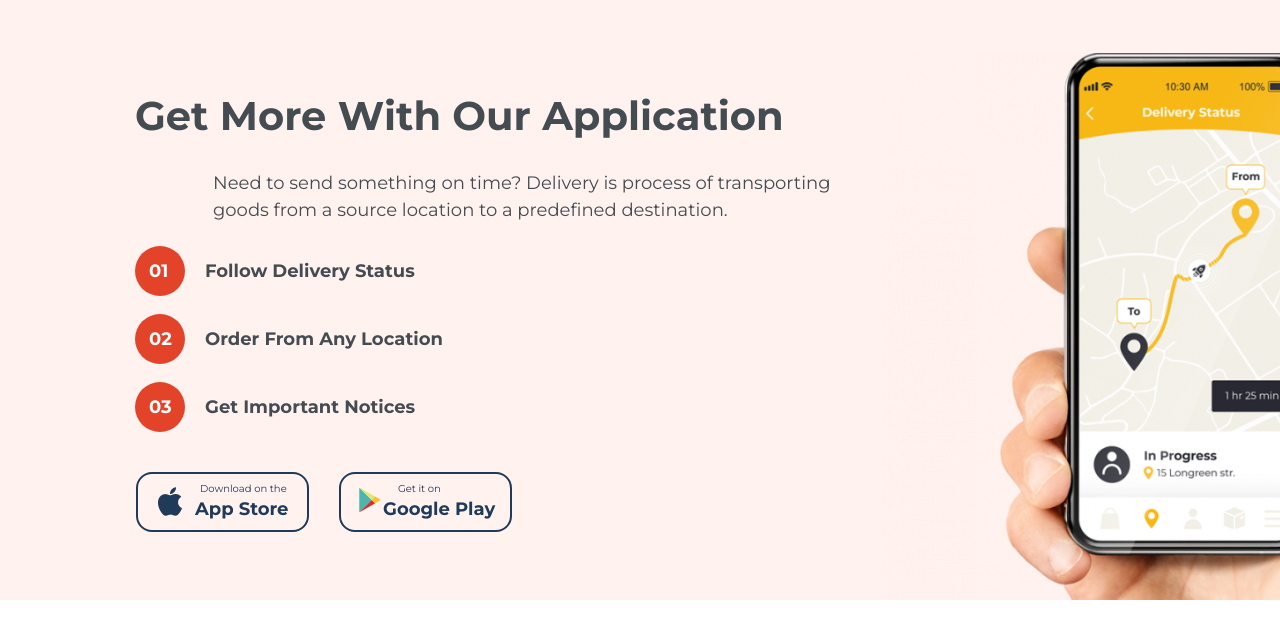
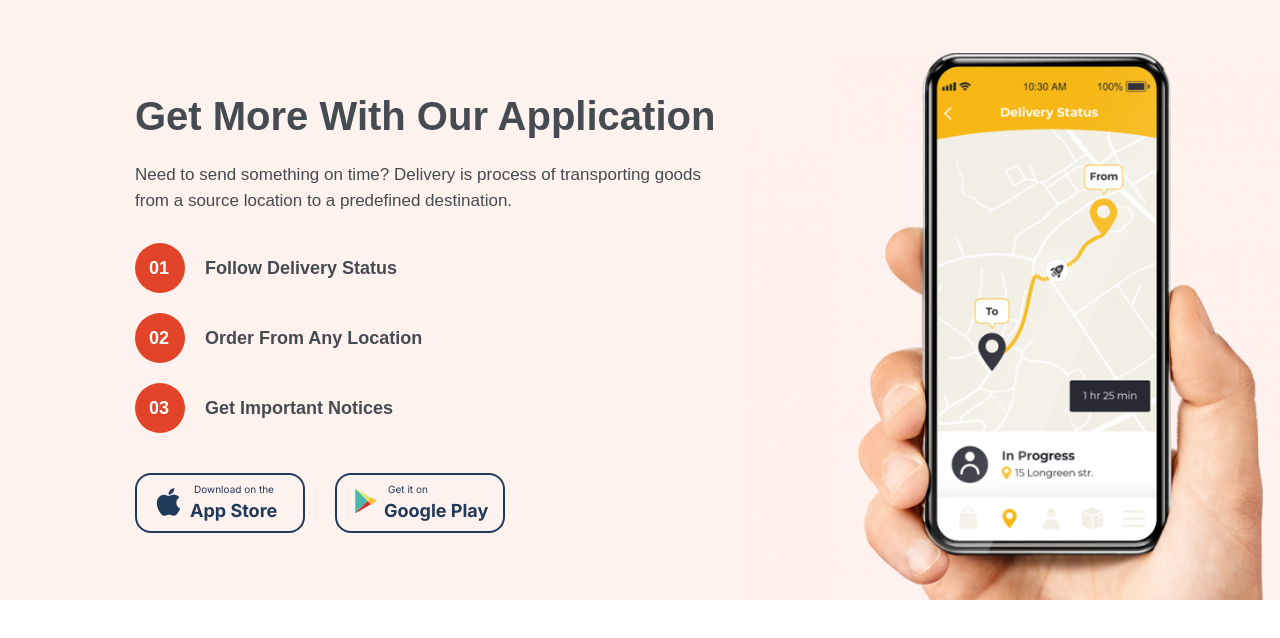
Before and after one commit to BrownEdgar/bonik, a React (Vite) app: page / in a window 1280 px wide. Shown: the top 638 px of the page. Built offline with nearby package versions, Linux system fonts and the light colour scheme.

Commit message:
last version

```diff
--- a/src/components/Applications/Applications.jsx
+++ b/src/components/Applications/Applications.jsx
@@ -24,7 +24,9 @@ export default function Applications() {
             <p>Get Important Notices</p>
           </div>
         </div>
+
         <div className="app">
+          <a href="https://www.apple.com/app-store/" target="_blank">
             <div className="app__content">
               <i className="bx bxl-apple"></i>
               <div className="app__content-left">
@@ -32,6 +34,11 @@ export default function Applications() {
                 <h2>App Store</h2>
               </div>
             </div>
+          </a>
+          <a
+            href="https://play.google.com/store/games?hl=ru&gl=US&pli=1"
+            target="_blank"
+          >
             <div className="app__content">
               <img src="../icon/google.svg" alt="" />
               <div className="app__content-right">
@@ -39,6 +46,7 @@ export default function Applications() {
                 <h2>Google Play</h2>
               </div>
             </div>
+          </a>
         </div>
       </div>
       <div className="Applications__image">
--- a/src/components/Applications/Applications.scss
+++ b/src/components/Applications/Applications.scss
@@ -1,34 +1,34 @@
 .Applications {
+  display: flex;
   width: 1440px;
   height: 600px;
   background-color: rgba(255, 242, 239, 1);
-  display: flex;
 
   &__content {
+    width: 652px;
+    height: 428px;
+    margin-left: 135px;
     color: rgb(68, 75, 81);
     h1 {
       font-size: 40px;
       font-weight: 700;
       margin-top: 86px;
-      margin-left: 135px;
     }
     > p {
-      width: 618px;
-      font-size: 18px;
+      width: 600px;
+      font-size: 17px;
       font-weight: 400;
-      margin-top: 24px;
-      margin-left: 213px;
+      margin-top: 16px;
     }
 
     &-list {
+      display: flex;
+      flex-direction: column;
+      gap: 20px;
       font-size: 18px;
       font-weight: 700;
-      margin-left: 135px;
-      margin-top: 22px;
-      display: flex;
-      flex-direction: column;
+      margin-top: 30px;
 
-      gap: 18px;
       p:nth-child(1) {
         color: #fff;
         background-color: rgb(226, 67, 41);
@@ -37,16 +37,8 @@
         border-radius: 50%;
         padding: 12px 14px;
       }
-      &-one {
-        display: flex;
-        align-items: center;
-        gap: 20px;
-      }
-      &-two {
-        display: flex;
-        align-items: center;
-        gap: 20px;
-      }
+      &-one,
+      &-two,
       &-three {
         display: flex;
         align-items: center;
@@ -55,65 +47,51 @@
     }
   }
   &__image {
+    overflow: hidden;
+    padding-right: 130px;
+    pointer-events: none;
     img {
       width: 617px;
       height: 767px;
       margin-top: 53px;
-      margin-left: 50px;
     }
-    overflow: hidden;
   }
   .app {
     display: flex;
     gap: 30px;
+    font-family: "Inter";
+    color: rgba(32, 58, 89, 1);
     margin-top: 40px;
-    margin-left: 136px;
 
     &__content {
       display: flex;
-      gap: 7px;
-      width: 173px;
+      gap: 4px;
+      width: 170px;
       height: 60px;
       border: 2px solid rgb(32, 58, 89);
       border-radius: 16px;
       padding: 10px 14px;
+
       i {
-        font-size: 36px;
+        font-size: 35px;
         color: rgb(32, 58, 89);
       }
       img {
         width: 29px;
         height: 32px;
       }
-      &-left {
+      &-left,
+      &-right {
         margin-top: -3px;
 
         p {
           font-size: 10px;
           font-weight: 400;
-          color: rgb(32, 58, 89);
-          margin-left: 5px;
+          margin-left: 4px;
         }
         h2 {
           font-size: 18px;
           font-weight: 700;
-          color: rgb(32, 58, 89);
-
-        }
-      }
-      &-right {
-        margin-left: -8px;
-        margin-top: -3px;
-        p {
-          font-size: 10px;
-          font-weight: 400;
-          color: rgb(32, 58, 89);
-          margin-left: 15px;
-        }
-        h2 {
-          font-size: 18px;
-          font-weight: 700;
-          color: rgb(32, 58, 89);
         }
       }
     }
--- a/src/index.css
+++ b/src/index.css
@@ -1,5 +1,5 @@
 @import url('https://fonts.googleapis.com/css2?family=Montserrat:ital,wght@0,100;0,300;0,400;0,600;0,700;0,800;0,900;1,400&display=swap');
-
+@import url('https://fonts.googleapis.com/css2?family=Inter:wght@100..900&display=swap');
 * {
   margin: 0;
   box-sizing: border-box;
@@ -10,11 +10,12 @@ body {
   max-width: 1440px;
   margin: 0 auto;
   line-height: 1.5;
-  font-family: 'Montserrat', sans-serif;
+  font-family: 'Pragmatica', sans-serif;
 }
 
 a {
   text-decoration: none;
+  color: inherit;
 }
 
 ul {
```
Also changed, not shown: public/icon/apple.svg (added), public/image/google_play.png (deleted). Lines whose indentation alone changed are shown as unchanged.
